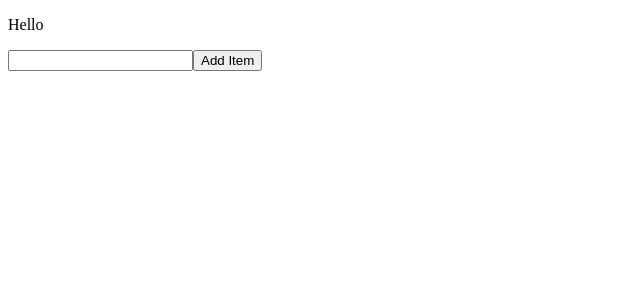
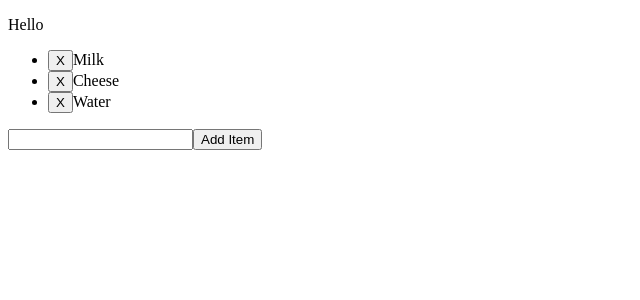
Before and after one commit to SHewitt95/mern-tutorial, a React (Create React App) app in the folder ui/: page / in a window 1280 px wide. Shown: the top 300 px of the page, without its empty margins (0-640 px from the left). Built offline with nearby package versions, Linux system fonts and the light colour scheme.

Commit message:
get DELETE_ITEMS to work

```diff
--- a/ui/src/App.js
+++ b/ui/src/App.js
@@ -1,15 +1,21 @@
 import React, { useState, useEffect, useReducer } from 'react';
-import { initialState, reducer } from './reducer';
+import { initialState, reducer, ACTION_TYPES } from './reducer';
 import axios from 'axios';
 import './App.css';
 
-const List = ({ items }) => {
-  return (
-    <ul>
-      {items.map((item, idx) => <li key={idx}>{item}</li>)}
-    </ul>
-  );
-};
+const { DELETE_ITEM } = ACTION_TYPES;
+
+const List = ({ items, dispatch }) => (
+  <ul>
+    {items.map((item, idx) => (
+      <li key={`li-${idx}`}>
+        <button onClick={() => dispatch({ type: DELETE_ITEM, payload: item })}>X</button>
+        {item}
+      </li>
+    ))}
+  </ul>
+);
+
 
 const useItems = () => {
   const [items, setItems] = useState([]);
@@ -30,19 +36,18 @@ const useItems = () => {
 }
 
 function App() {
-  // const items = useItems();
-  const [value, setValue] = useState('');
-  const [state,] = useReducer(reducer, initialState);
+  const [inputValue, setInputValue] = useState('');
+  const [state, dispatch] = useReducer(reducer, initialState);
 
   return (
     <div className="App">
       <p>Hello</p>
-      <List items={state.items} />
+      <List items={state.items} dispatch={dispatch} />
       <form onSubmit={e => {
         e.preventDefault();
         // addItem([...items, value])
       }}>
-        <input value={value} onChange={e => setValue(e.target.value)} />
+        <input value={inputValue} onChange={e => setInputValue(e.target.value)} />
         <button type="submit">Add Item</button>
       </form>
     </div>
--- a/ui/src/reducer.js
+++ b/ui/src/reducer.js
@@ -1,5 +1,3 @@
-import axios from 'axios';
-
 export const DATA_STATES = {
   FETCHING: 'FETCHING',
   CANCELLED: 'CANCELLED',
@@ -8,15 +6,17 @@ export const DATA_STATES = {
 
 export const initialState = {
   dataState: DATA_STATES.FETCHING,
-  items: [],
+  items: ['Milk', 'Cheese', 'Water'],
 };
 
 export const ACTION_TYPES = {
   GET_ITEMS: 'GET_ITEMS',
+  ADD_ITEM: 'ADD_ITEM',
+  DELETE_ITEM: 'DELETE_ITEM',
 };
 
 export const reducer = (state, action) => {
-  const { GET_ITEMS } = ACTION_TYPES;
+  const { GET_ITEMS, ADD_ITEM, DELETE_ITEM } = ACTION_TYPES;
   const { LOADED } = DATA_STATES;
 
   switch(action.type) {
@@ -24,7 +24,19 @@ export const reducer = (state, action) => {
       return {
         ...state,
         dataState: LOADED,
+        items: [...action.payload],
+      };
+
+    case ADD_ITEM:
+      return {
+        ...state,
         items: [action.payload, ...state.items],
+      };
+
+    case DELETE_ITEM:
+      return {
+        ...state,
+        items: state.items.filter(item => item !== action.payload),
       };
   }
 };
```
